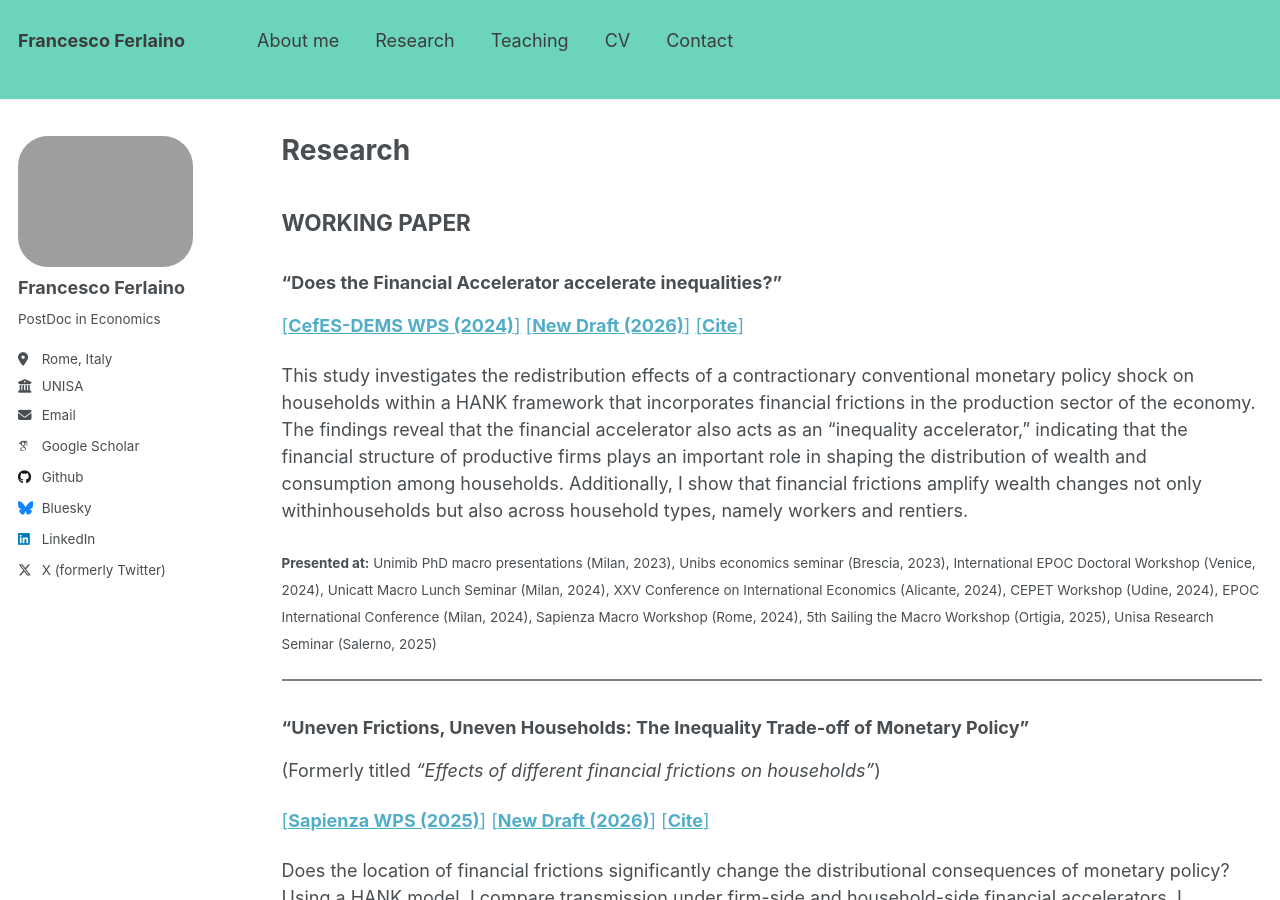
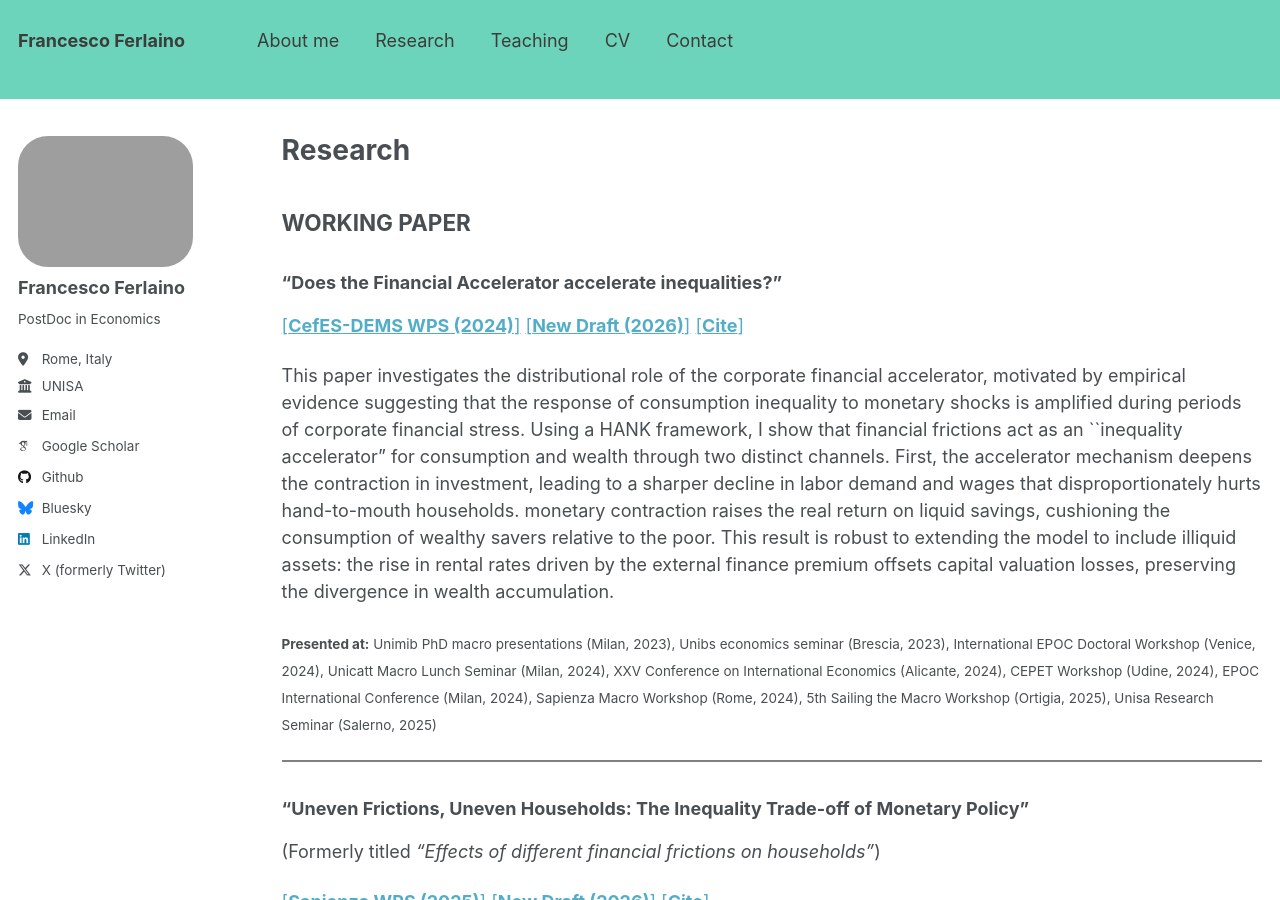
Before and after one commit to fraferla/fraferla.github.io, a Jekyll site: the page built from _pages/research.md, in a window 1280 px wide and 900 px high. Built offline with Jekyll 4.4.1, drawn with Linux system fonts in a browser that asks for light colours; some web fonts are replaced.

Commit message:
update_abstract

```diff
--- a/_pages/research.md
+++ b/_pages/research.md
@@ -14,7 +14,7 @@ author_profile: true
 [[**Cite**]](http://fraferla.github.io/files/cite/Ferlaino_2024.txt)
 
 
-This study investigates the redistribution effects of a contractionary conventional monetary policy shock on households within a HANK framework that incorporates financial frictions in the production sector of the economy. The findings reveal that the financial accelerator also acts as an “inequality accelerator,” indicating that the financial structure of productive firms plays an important role in shaping the distribution of wealth and consumption among households. Additionally, I show that financial frictions amplify wealth changes not only withinhouseholds but also across household types, namely workers and rentiers.
+This paper investigates the distributional role of the corporate financial accelerator, motivated by empirical evidence suggesting that the response of consumption inequality to monetary shocks is amplified during periods of corporate financial stress. Using a HANK framework, I show that financial frictions act as an ``inequality accelerator" for consumption and wealth through two distinct channels. First, the accelerator mechanism deepens the contraction in investment, leading to a sharper decline in labor demand and wages that disproportionately hurts hand-to-mouth households. monetary contraction raises the real return on liquid savings, cushioning the consumption of wealthy savers relative to the poor. This result is robust to extending the model to include illiquid assets: the rise in rental rates driven by the external finance premium offsets capital valuation losses, preserving the divergence in wealth accumulation.
 
 <small>**Presented at:** Unimib PhD macro presentations (Milan, 2023), Unibs economics seminar (Brescia, 2023), International EPOC Doctoral Workshop (Venice, 2024), Unicatt Macro Lunch Seminar (Milan, 2024), XXV Conference on International Economics (Alicante, 2024), CEPET Workshop (Udine, 2024), EPOC International Conference (Milan, 2024), Sapienza Macro Workshop (Rome, 2024), 5th Sailing the Macro Workshop (Ortigia, 2025), Unisa Research Seminar (Salerno, 2025)<small>
 
```
